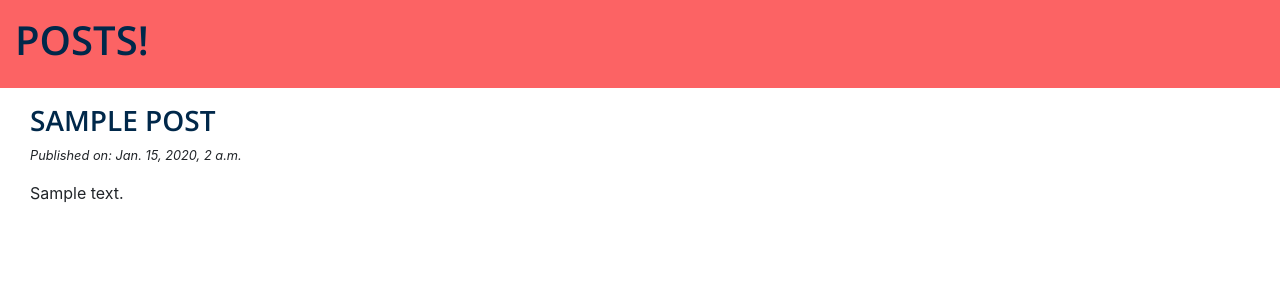
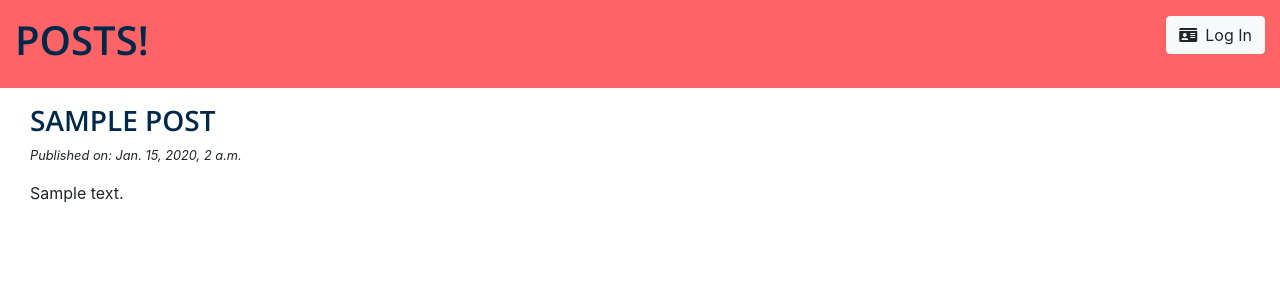
Before and after one commit to rachel5/quote-app, a Django app: page /post/1/ in a window 1280 px wide. Shown: the top 300 px of the page. Run offline with Django 3.2, Linux system fonts and the light colour scheme; tables that the repository leaves empty hold one stand-in row (values such as "Sample post"); some libraries are stand-ins or nearby versions.

Commit message:
Adds login button for all users.

```diff
--- a/blog/templates/blog/base.html
+++ b/blog/templates/blog/base.html
@@ -20,6 +20,8 @@
           {% if user.is_authenticated %}
             <a href="{% url 'post_new' %}" class="top-menu btn btn-light"><span class="fas fa-plus-circle"></span></a>
             <a href="{% url 'post_draft_list' %}" class="top-menu btn btn-light"><span class="fas fa-pen-square"></span></a>
+          {% else %}
+            <a href="{% url 'login' %}" class="top-menu btn btn-light"><span class="fas fa-id-card pr-2"></span>Log In</a>
           {% endif %}
         </div>
       </div>
```
